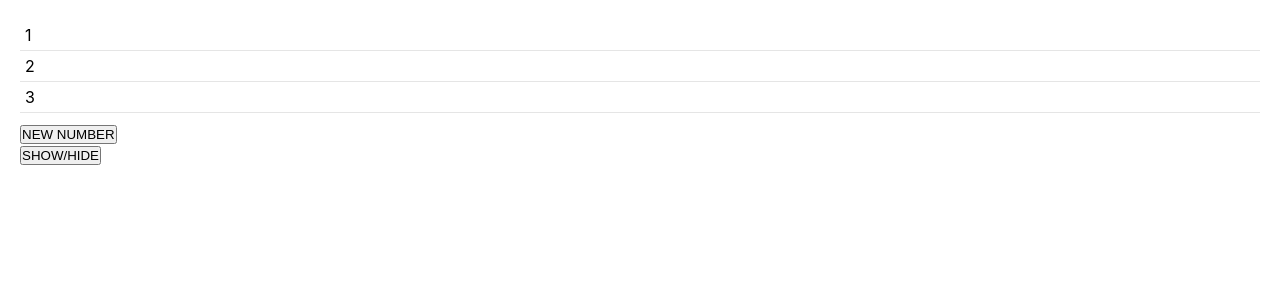
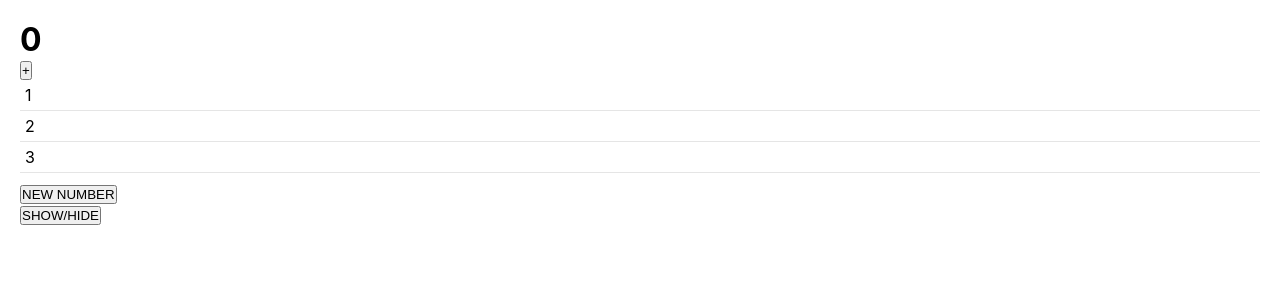
Before and after one commit to valeryaosta/hooks, a React (Create React App) app: page / in a window 1280 px wide. Shown: the top 300 px of the page. Built offline with nearby package versions, Linux system fonts and the light colour scheme.

Commit message:
useEffect + Class life-cycle methods

```diff
--- a/src/List.jsx
+++ b/src/List.jsx
@@ -1,6 +1,6 @@
-import React from "react";
+import React, {useEffect, useState} from "react";
 
-class List extends React.Component {
+/*class List extends React.Component {
 
     state = {
         numbers: [1, 2, 3],
@@ -44,28 +44,59 @@ class List extends React.Component {
             </div>
         );
     }
+}*/
+
+const List = () => {
+
+    const [numbers, setNumbers] = useState([1, 2, 3]);
+    const [count, setCount] = useState(0);
+
+    const addNumber = () => {
+        const newNumber = Math.floor(Math.random() * 10);
+        const newArr = [...numbers, newNumber];
+        setNumbers(newArr);
+    };
+    //когда произойдет какое-то действие(К была первый раз отображена или обновится,удалится)
+    // я могу сделать что-то!! и вот это что-то будех раниться в коллбэке юзЭффекта
+    // deps [] - 1 time --> ComponentDidMount + ComponentWillUnmount
+    // deps  - each time any case (1 render, updates) --> ComponentDidUpdate
+    // deps [numbers] - if numbers changed  --> ComponentDidUpdate(для numbers)
+
+    //ComponentDidUpdate только для numbers
+    useEffect(() => {
+        console.log("NUMBERS LIST UPDATED");
+    }, [numbers]);
+    //ComponentDidUpdate только count
+    useEffect(() => {
+        console.log("COUNT LIST UPDATED");
+    }, [count]);
+    //ComponentDidUpdate
+    useEffect(() => {
+        console.log("COMPONENT UPDATED");
+    },);
+    //ComponentDidMount + ComponentWillUnmount
+    useEffect(() => {
+        console.log("DID MOUNT");
+        return () => {
+            console.log("WILL UNMOUNT");
+        }
+    }, []);
+
+
+    return (
+        <div>
+            <div>
+                <h1>{count}</h1>
+                <button onClick={() => setCount(count + 1)}>+</button>
+            </div>
+            <ul>
+                {numbers.map((num, index) => (
+                    <li key={index}>{num}</li>
+                ))}
+            </ul>
+            <button onClick={addNumber}>NEW NUMBER</button>
+        </div>
+    );
 }
 
-// const List = () => {
-//
-//     const [numbers, setNumbers] = useState([1, 2, 3]);
-//
-//     const addNumber = () => {
-//         const newNumber = Math.floor(Math.random() * 10);
-//         const newArr = [...numbers, newNumber];
-//         setNumbers(newArr);
-//     };
-//
-//     return (
-//         <div>
-//             <ul>
-//                 {numbers.map((num, index) => (
-//                     <li key={index}>{num}</li>
-//                 ))}
-//             </ul>
-//             <button onClick={addNumber}>Новое число</button>
-//         </div>
-//     );
-// }
-
 export default List;
```
